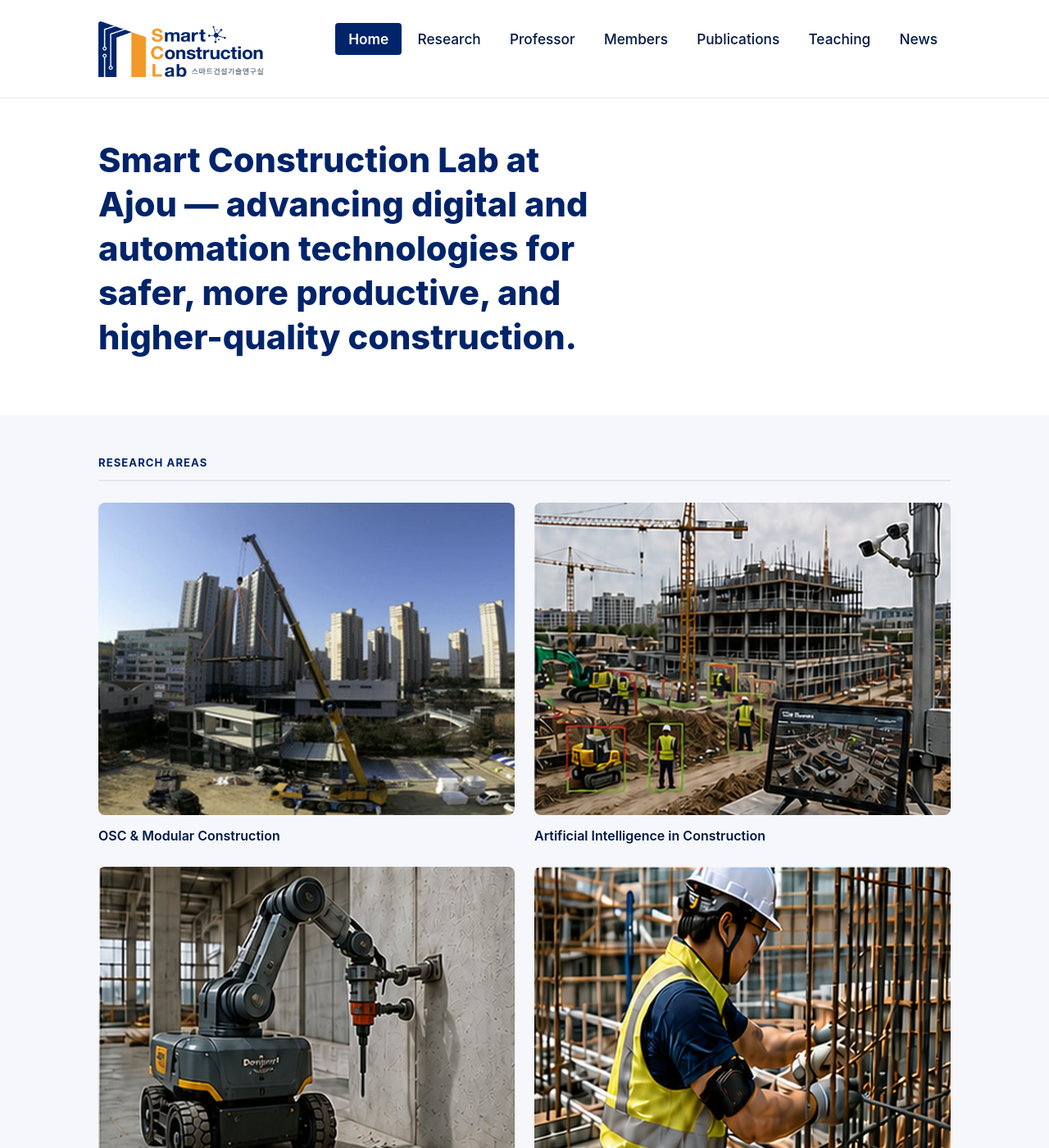
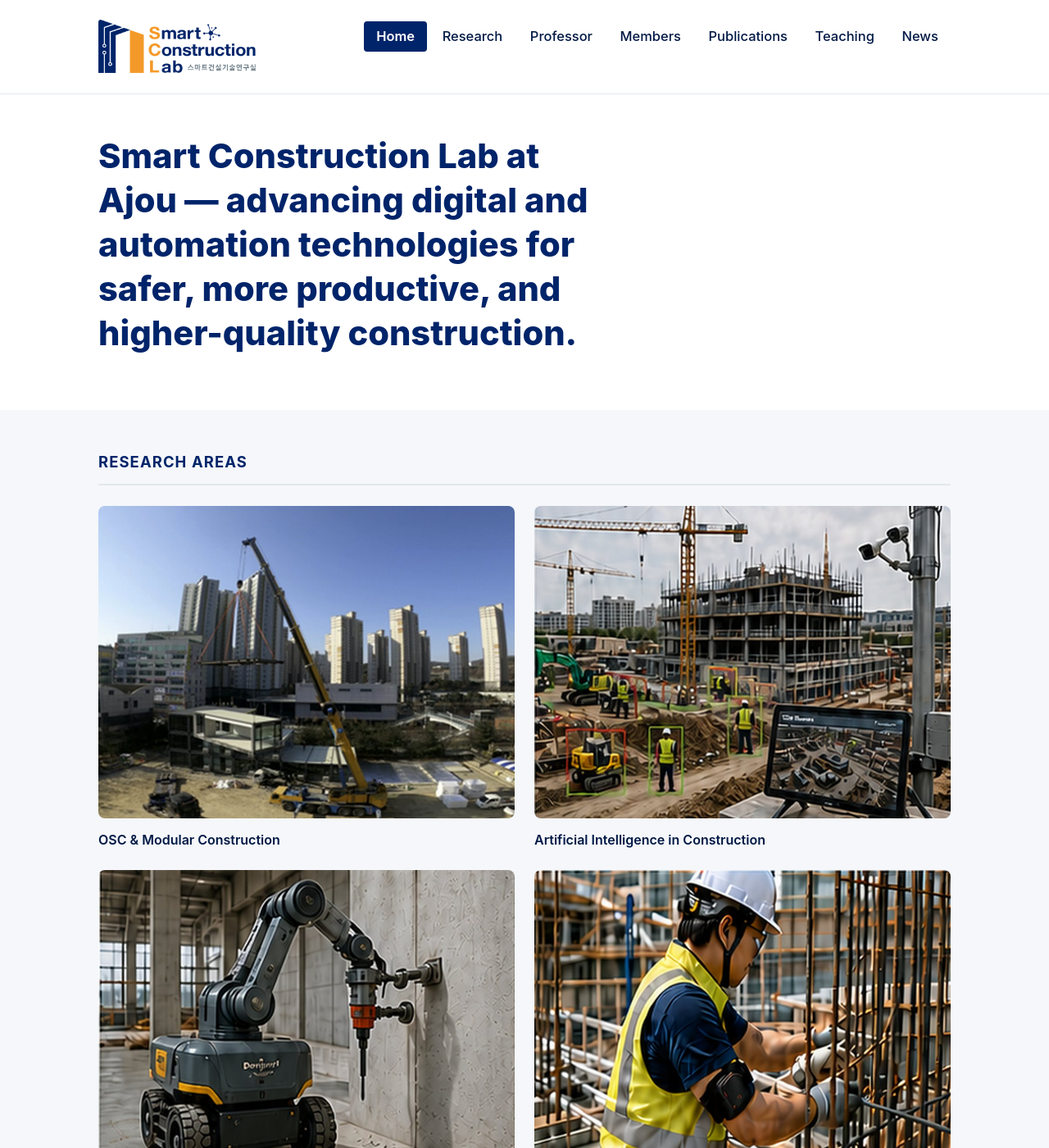
Before and after one commit to Ajou-Smart-Construction-Lab/ajou-smart-construction-lab.github.io, a Jekyll site: the page built from index.html, in a window 1280 px wide and 1400 px high. Shown: the whole window at 82% size. Built offline with Jekyll 4.4.1, drawn with Linux system fonts in a browser that asks for light colours.

Commit message:
Enlarge eyebrow section labels (Research Areas, Latest News), shrink header ~5% (logo, nav padding, nav text)
Co-Authored-By: Claude Fable 5 <noreply@anthropic.com>

```diff
--- a/assets/css/style.css
+++ b/assets/css/style.css
@@ -28,14 +28,14 @@ body {
 }
 .site-header nav {
   display: flex; align-items: center; justify-content: space-between;
-  flex-wrap: wrap; gap: 0.5rem 1rem; padding-top: 1.6rem; padding-bottom: 1.6rem;
+  flex-wrap: wrap; gap: 0.5rem 1rem; padding-top: 1.52rem; padding-bottom: 1.52rem;
 }
 .brand { display: block; }
-.brand img { height: 68px; display: block; }
+.brand img { height: 65px; display: block; }
 .site-header ul { display: flex; flex-wrap: wrap; gap: 0.2rem; list-style: none; }
 .site-header ul a {
-  color: var(--navy-dark); text-decoration: none; font-size: 1.08rem; font-weight: 500;
-  padding: 0.55rem 1rem; border-radius: 4px;
+  color: var(--navy-dark); text-decoration: none; font-size: 1.03rem; font-weight: 500;
+  padding: 0.52rem 0.95rem; border-radius: 4px;
 }
 .site-header ul a:hover { background: var(--bg-alt); }
 .site-header ul a.active { background: var(--brand); color: #fff; font-weight: 600; }
@@ -51,8 +51,8 @@ main.page { padding-top: 2.5rem; padding-bottom: 3.5rem; }
   line-height: 1.3; max-width: 46rem; text-wrap: balance;
 }
 .eyebrow {
-  font-size: 0.82rem; font-weight: 700; letter-spacing: 0.08em; text-transform: uppercase;
-  color: var(--navy); padding-bottom: 0.6rem; margin-bottom: 1.6rem; border-bottom: 2px solid var(--line);
+  font-size: 1.15rem; font-weight: 700; letter-spacing: 0.06em; text-transform: uppercase;
+  color: var(--navy); padding-bottom: 0.7rem; margin-bottom: 1.6rem; border-bottom: 2px solid var(--line);
 }
 
 /* home: research areas grid */
@@ -138,7 +138,7 @@ main img { max-width: 100%; }
   }
   .site-header ul::-webkit-scrollbar { display: none; }
   .site-header ul a { padding: 0.4rem 0.7rem; font-size: 0.96rem; white-space: nowrap; }
-  .brand img { height: 52px; }
+  .brand img { height: 49px; }
   .news-list li { flex-direction: column; gap: 0.1rem; }
   /* 연구분야: 아이콘을 위로, 세로 배치 */
   .research-area { flex-direction: column; align-items: flex-start; gap: 0.8rem; }
```
